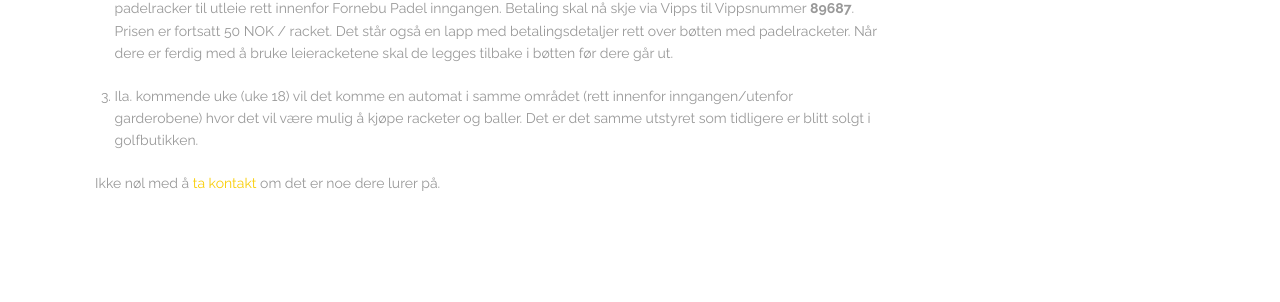
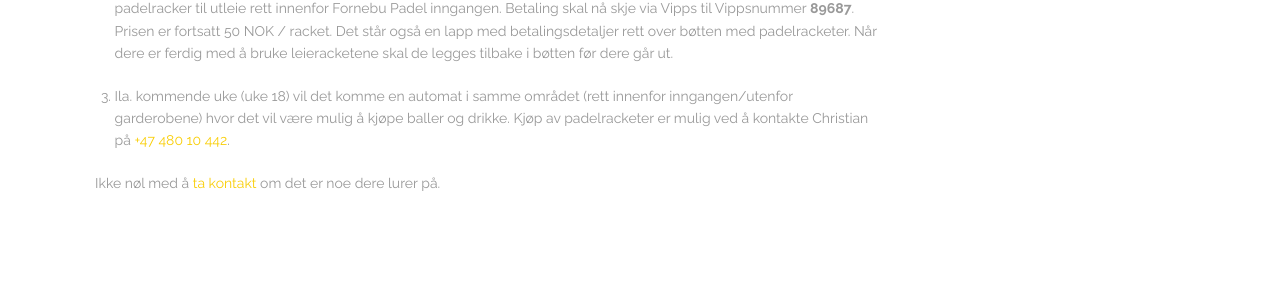
Before and after one commit to fornebu-padel/fornebu-padel.github.io, a Jekyll site: the page built from _posts/2017-04-30-inngang.markdown, in a window 1280 px wide. Shown: the part 1078-1380 px from the top of the page. Built offline with Jekyll 4.4.1, drawn with Linux system fonts in a browser that asks for light colours.

Commit message:
Corrected sales info

```diff
--- a/_posts/2017-04-30-inngang.markdown
+++ b/_posts/2017-04-30-inngang.markdown
@@ -17,6 +17,6 @@
 
 2. Utleie av padelracketer vil i sommerperioden ikke skje i golfbutikken. Vi har lagt frem en bøtte med cirka. 16 padelracker til utleie rett innenfor Fornebu Padel inngangen. Betaling skal nå skje via Vipps til Vippsnummer <b>89687</b>. Prisen er fortsatt 50 NOK / racket. Det står også en lapp med betalingsdetaljer rett over bøtten med padelracketer. Når dere er ferdig med å bruke leieracketene skal de legges tilbake i bøtten før dere går ut.
 
-3. Ila. kommende uke (uke 18) vil det komme en automat i samme området (rett innenfor inngangen/utenfor garderobene) hvor det vil være mulig å kjøpe racketer og baller. Det er det samme utstyret som tidligere er blitt solgt i golfbutikken.
+3. Ila. kommende uke (uke 18) vil det komme en automat i samme området (rett innenfor inngangen/utenfor garderobene) hvor det vil være mulig å kjøpe baller og drikke. Kjøp av padelracketer er mulig ved å kontakte Christian på <a href="tel:+4748010442">+47 480 10 442</a>.
 
 Ikke nøl med å [ta kontakt](/kontakt-oss) om det er noe dere lurer på.
```
